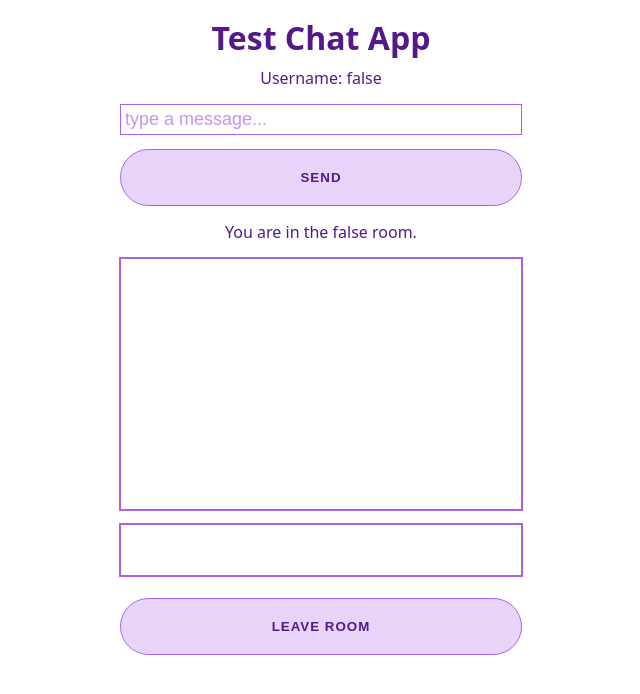
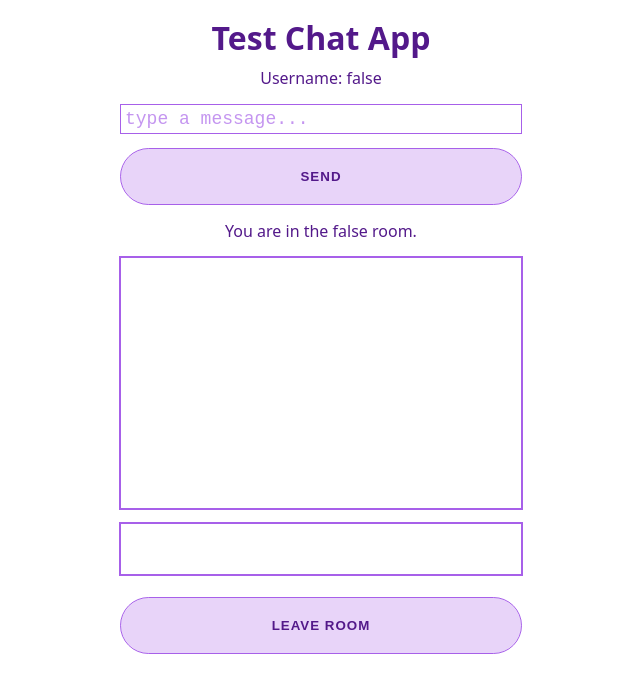
Before and after one commit to smajewski1980/socket_io_chat_sandbox, a website: page public/chat.html in a window 1280 px wide. Both pictures are taken after typing "Sample" into the empty fields and a click on the button "SEND". Shown: the whole page, without its empty margins (319-959 px from the left). Drawn offline with nearby package versions, Linux system fonts and the light colour scheme; no server answers.

Commit message:
replace text input with a text area that grows with long text

```diff
--- a/public/chat.html
+++ b/public/chat.html
@@ -13,13 +13,14 @@
       <!-- <button id="btn-connect">connect</button> -->
       <p><span class="curr-user"></span></p>
       <form>
-        <input
+        <textarea
           type="text"
           name="chat-message"
           id="chat-message"
           autocomplete="off"
           placeholder="type a message..."
-        />
+          rows="1"
+        ></textarea>
         <button id="send">SEND</button>
       </form>
       <p>You are in the <span id="room-name-span"></span> room.</p>
--- a/public/main.js
+++ b/public/main.js
@@ -25,16 +25,25 @@ function getQueryVariable(variable) {
   return false;
 }
 
+chatMessageInput.style.height = `${chatMessageInput.scrollHeight}px`;
+chatMessageInput.addEventListener("input", (event) => {
+  event.target.style.height = "auto";
+  event.target.style.height = `${event.target.scrollHeight}px`;
+});
+chatMessageInput.addEventListener("keydown", (e) => {
+  if (e.key === "Enter") {
+    sendMessageToServer(e);
+    e.preventDefault();
+  }
+});
+
 currUserSpan.textContent = `Username: ${currUser}`;
 roomNameSpan.textContent = ` ${currRoom} `;
 
 socket.on("connection", (msg) => {
   const filteredList = msg.connQty.filter((msg) => msg.room === currRoom);
   const qty = filteredList.length;
-  console.log("filtered list: " + filteredList);
-  console.log("qty: " + qty);
 
-  console.log(msg.msg);
   if (currentSocketId === null) {
     socket.emit("newUsername", {
       userSocketId: msg.msg,
@@ -75,7 +84,7 @@ socket.on("new-chat-message", (msg) => {
 
 function updateAttendees(arr) {
   usersDiv.textContent = "";
-  console.log(arr);
+  // console.log(arr);
   const filteredArr = arr.filter((obj) => {
     return obj.room === currRoom;
   });
@@ -103,7 +112,9 @@ function handleLeave(e) {
 }
 
 btnLeave.addEventListener("click", handleLeave);
-btnSend.addEventListener("click", (e) => {
+btnSend.addEventListener("click", sendMessageToServer);
+
+function sendMessageToServer(e) {
   e.preventDefault();
   socket.emit("chat-message", {
     chatMsg: chatMessageInput.value,
@@ -111,5 +122,4 @@ btnSend.addEventListener("click", (e) => {
     room: currRoom,
   });
   chatMessageInput.value = "";
-  console.log("sending new chat message to server");
-});
+}
--- a/public/style.css
+++ b/public/style.css
@@ -61,7 +61,8 @@ button:focus-visible {
 }
 
 input,
-select {
+select,
+textarea {
   display: block;
   width: 100%;
   font-size: 1.125rem;
@@ -69,6 +70,10 @@ select {
   border: none;
   color: var(--clr-dk2-purp);
   outline: 1px solid var(--clr-dk-purp);
+}
+
+textarea {
+  resize: none;
 }
 
 select {
```
